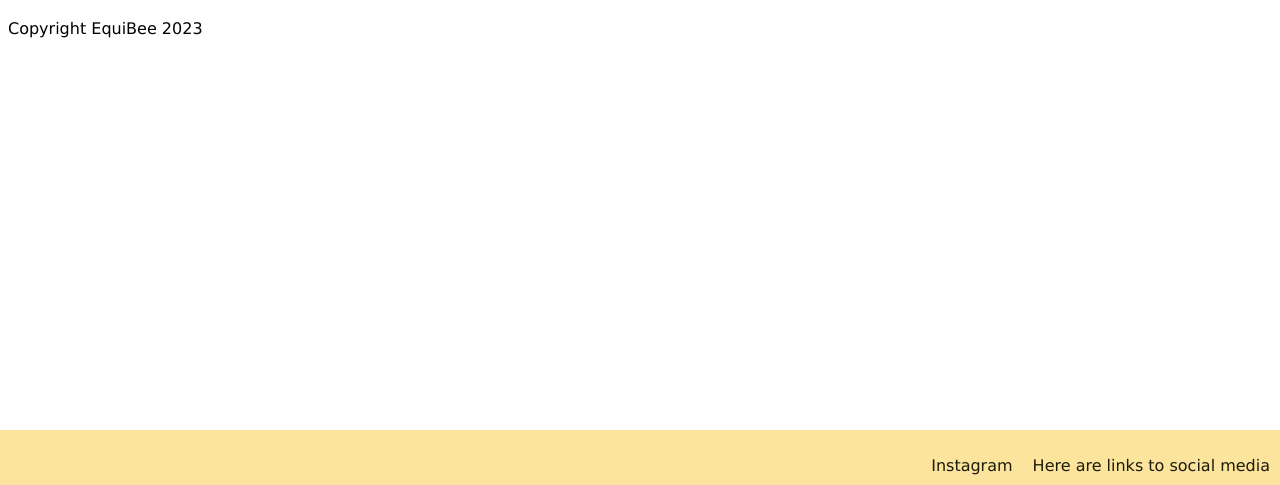
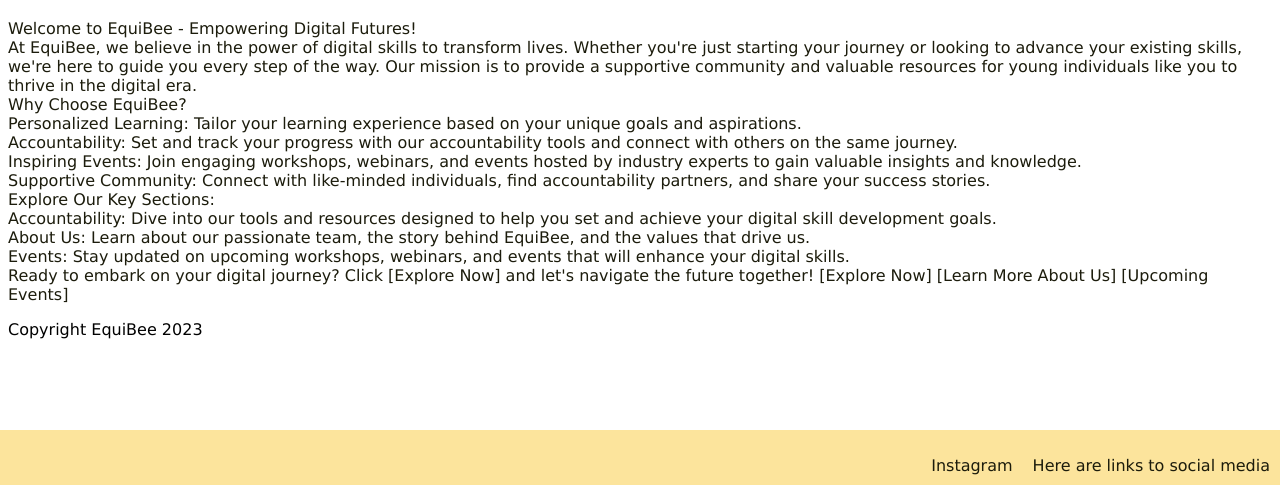
Before and after one commit to ToedQueen208/EquibeeWeb, a plain HTML site: page index.html in a window 1280 px wide. Shown: the part 315-800 px from the top of the page. Drawn offline with Linux system fonts and the light colour scheme.

Commit message:
update index
adding content which will be edited

```diff
--- a/index.html
+++ b/index.html
@@ -27,8 +27,33 @@
 
     <main ><!--class="grid-container-->
 
-      <h1> Welcome to EquiBee</h1>
+     <h1> Welcome to EquiBee</h1>
+        <p>
+            Welcome to EquiBee - Empowering Digital Futures!<br>
 
+            At EquiBee, we believe in the power of digital skills to transform lives. Whether you're just starting your journey or looking to advance your existing skills, we're here to guide you every step of the way. Our mission is to provide a supportive community and valuable resources for young individuals like you to thrive in the digital era.<br>
+
+            Why Choose EquiBee?<br>
+
+            Personalized Learning: Tailor your learning experience based on your unique goals and aspirations.<br>
+            Accountability: Set and track your progress with our accountability tools and connect with others on the same journey.<br>
+            Inspiring Events: Join engaging workshops, webinars, and events hosted by industry experts to gain valuable insights and knowledge.<br>
+            Supportive Community: Connect with like-minded individuals, find accountability partners, and share your success stories.<br>
+            Explore Our Key Sections:<br>
+
+            Accountability: Dive into our tools and resources designed to help you set and achieve your digital skill development goals.<br>
+
+            About Us: Learn about our passionate team, the story behind EquiBee, and the values that drive us.<br>
+
+            Events: Stay updated on upcoming workshops, webinars, and events that will enhance your digital skills.<br>
+
+            Ready to embark on your digital journey? Click [Explore Now] and let's navigate the future together!
+
+            [Explore Now] [Learn More About Us] [Upcoming Events]
+
+
+
+        </p>
     </main>
     <footer>
         <p>Copyright EquiBee 2023</p>
```
Also changed, not shown: aboutUs.html (line endings or trailing spaces).
